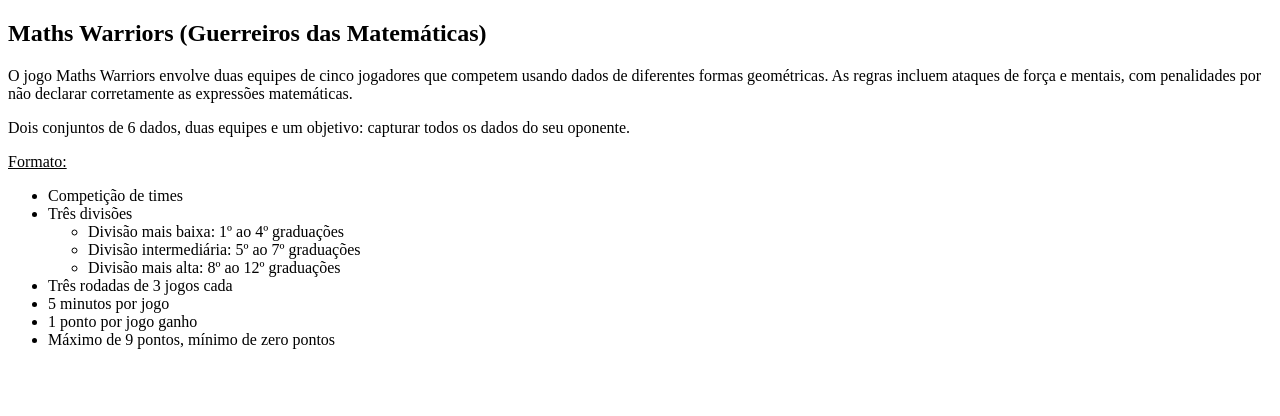
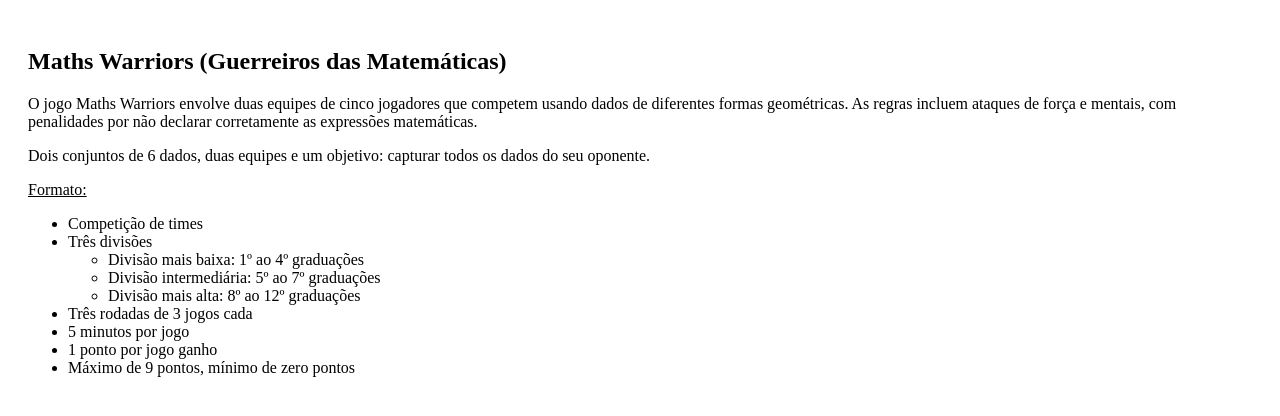
Before and after one commit to amplexoedu/SIMOC, a plain HTML site: page MathsWarriors/MathsWarriors.html in a window 1280 px wide. Drawn offline with Linux system fonts and the light colour scheme.

Commit message:
chore: Add CSS styling and update page structure

```diff
--- a/MathsWarriors/MathsWarriors.html
+++ b/MathsWarriors/MathsWarriors.html
@@ -3,6 +3,7 @@
 <head>
     <meta charset="UTF-8">
     <meta name="viewport" content="width=device-width, initial-scale=1.0">
+    <link rel="stylesheet" href="style.css">
     <title>Maths Warriors</title>
 </head>
 <body>
--- /dev/null
+++ b/MathsWarriors/style.css
@@ -0,0 +1,3 @@
+body {
+    padding: 20px;
+}
```
